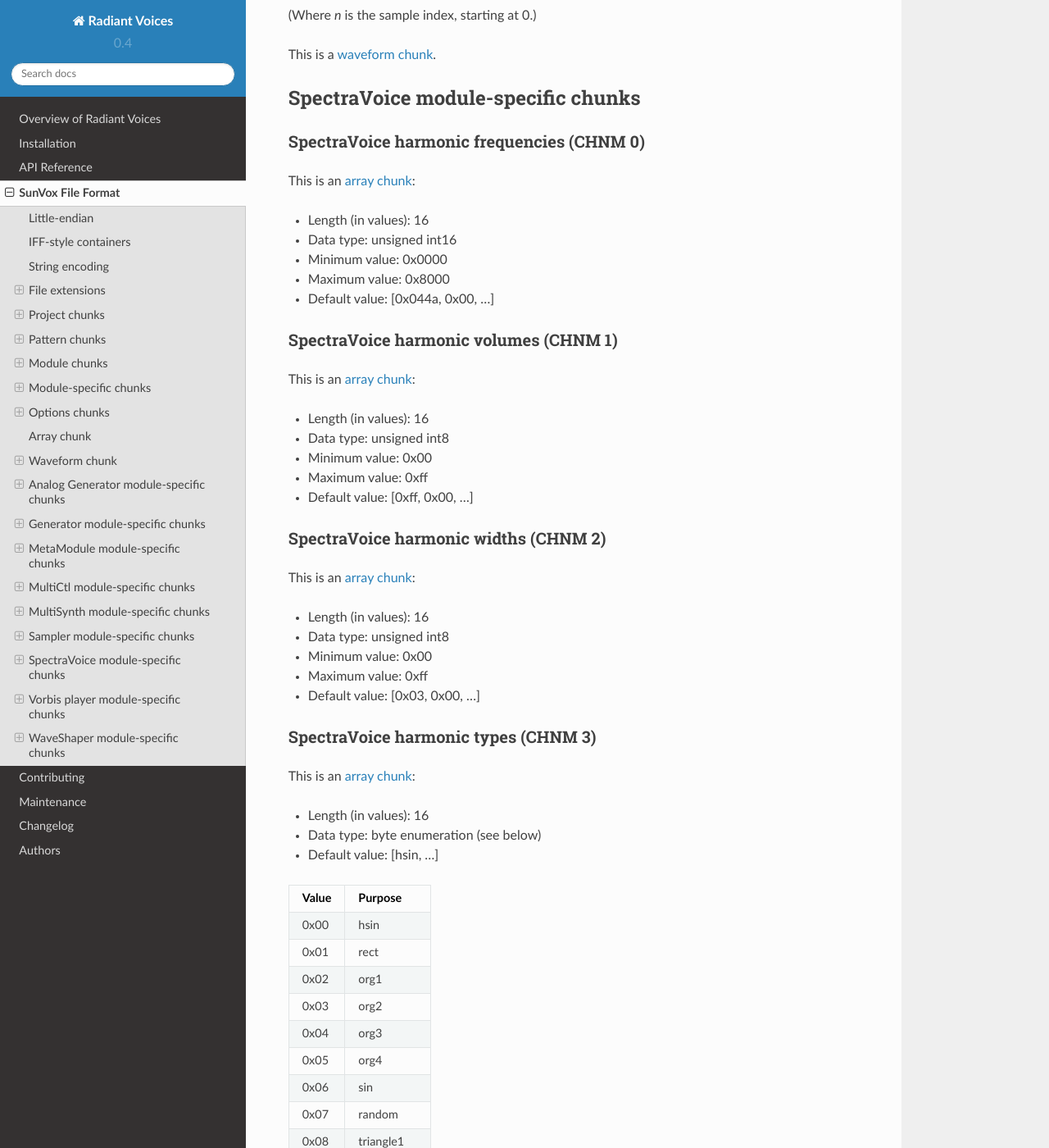
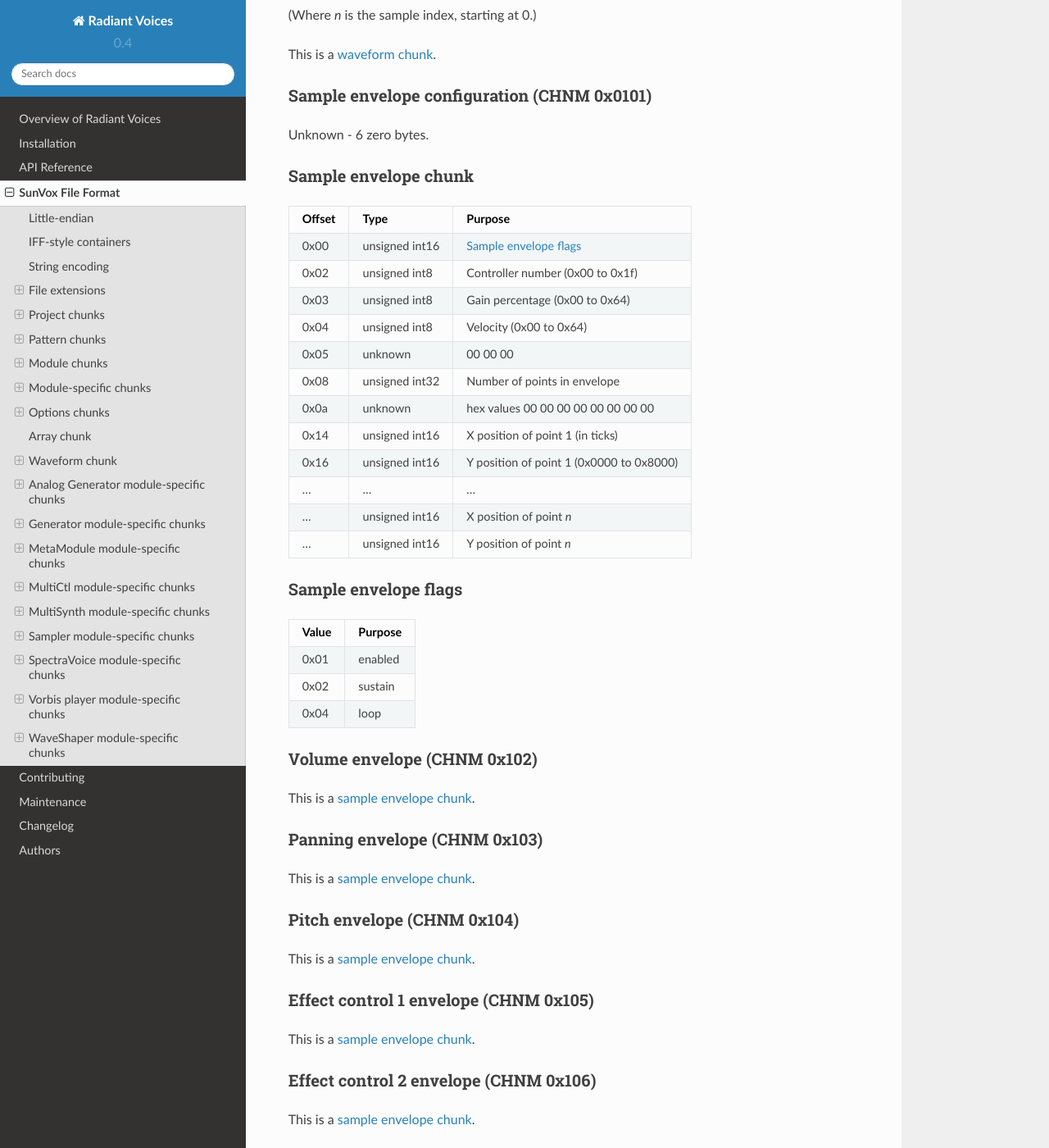
Before and after one commit to metrasynth/radiant-voices, a Sphinx documentation site: the page built from docs/sunvox-file-format.rst, in a window 1280 px wide and 1400 px high, scrolled down 21131 px. Shown: the whole window at 82% size. Built offline with Sphinx 7.4.7 and the Read the Docs theme 2.0.0, drawn with Linux system fonts in a browser that asks for light colours; some of the changed text lies outside the part shown.

Commit message:
New information for 1.9.3 sampler

```diff
--- a/docs/sunvox-file-format.rst
+++ b/docs/sunvox-file-format.rst
@@ -488,7 +488,7 @@
 MetaModule        0x08 + number of user defined controllers
 MultiCtl          0x10
 MultiSynth        0x10
-Sampler           0x0102
+Sampler           0x0102 for 1.9.2.0; 0x0109 for 1.9.3.0
 Sound2Ctl         0x10
 SpectraVoice      0x10
 Vorbis player     0x10
@@ -917,12 +917,88 @@
 0x40    stereo
 =====   =================
 
-Sample waveform chunk (CHNM n*2+2)
-..................................
+Sample waveform (CHNM n*2+2)
+............................
 
 (Where *n* is the sample index, starting at 0.)
 
 This is a `waveform chunk`_.
+
+Sample envelope configuration (CHNM 0x0101)
+...........................................
+
+Unknown - 6 zero bytes.
+
+Sample envelope chunk
+.....................
+
+======  ================  ===================================================
+Offset  Type              Purpose
+======  ================  ===================================================
+0x00    unsigned int16    `Sample envelope flags`_
+0x02    unsigned int8     Controller number (0x00 to 0x1f)
+0x03    unsigned int8     Gain percentage (0x00 to 0x64)
+0x04    unsigned int8     Velocity (0x00 to 0x64)
+0x05    unknown           00 00 00
+0x08    unsigned int32    Number of points in envelope
+0x0a    unknown           hex values 00 00 00 00 00 00 00 00
+0x14    unsigned int16    X position of point 1 (in ticks)
+0x16    unsigned int16    Y position of point 1 (0x0000 to 0x8000)
+ ...     ...               ...
+ ...    unsigned int16    X position of point *n*
+ ...    unsigned int16    Y position of point *n*
+======  ================  ===================================================
+
+Sample envelope flags
+.....................
+
+=====   =================
+Value   Purpose
+=====   =================
+0x01    enabled
+0x02    sustain
+0x04    loop
+=====   =================
+
+Volume envelope (CHNM 0x102)
+............................
+
+This is a `sample envelope chunk`_.
+
+Panning envelope (CHNM 0x103)
+.............................
+
+This is a `sample envelope chunk`_.
+
+Pitch envelope (CHNM 0x104)
+...........................
+
+This is a `sample envelope chunk`_.
+
+Effect control 1 envelope (CHNM 0x105)
+......................................
+
+This is a `sample envelope chunk`_.
+
+Effect control 2 envelope (CHNM 0x106)
+......................................
+
+This is a `sample envelope chunk`_.
+
+Effect control 3 envelope (CHNM 0x107)
+......................................
+
+This is a `sample envelope chunk`_.
+
+Effect control 4 envelope (CHNM 0x108)
+......................................
+
+This is a `sample envelope chunk`_.
+
+Sampler effect module (CHNM 0x10a)
+..................................
+
+This contains the selected effect, serialized as a sunsynth_.
 
 SpectraVoice module-specific chunks
 -----------------------------------
```
